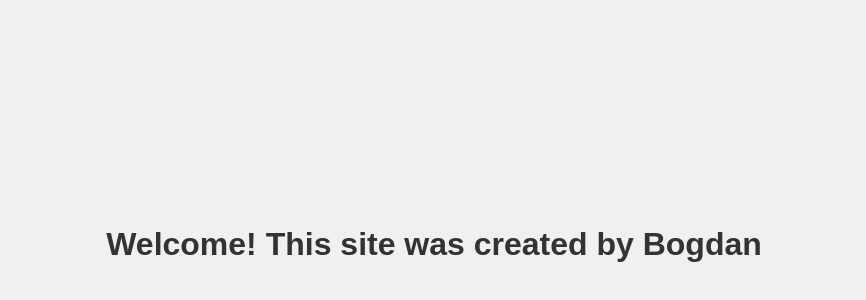
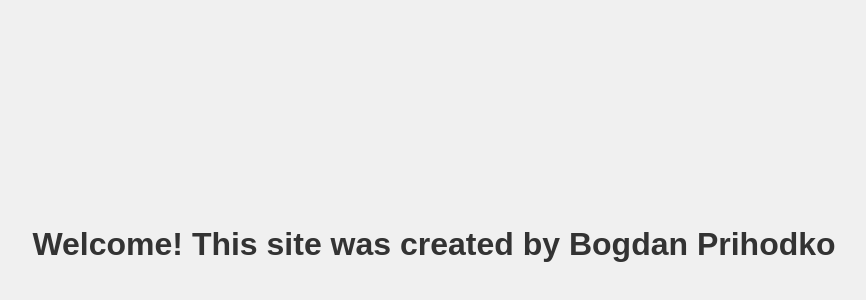
Before and after one commit to Sp1ker2/render, a plain HTML site: page index.html in a window 1280 px wide. Shown: the part 156-456 px from the top of the page, without its empty margins (206-1072 px from the left). Drawn offline with Linux system fonts and the light colour scheme.

Commit message:
Добавлен новый раздел на сайт

```diff
--- a/index.html
+++ b/index.html
@@ -20,6 +20,6 @@
     </style>
 </head>
 <body>
-    <h1>Welcome! This site was created by Bogdan</h1>
+    <h1>Welcome! This site was created by Bogdan Prihodko</h1>
 </body>
 </html>
```
